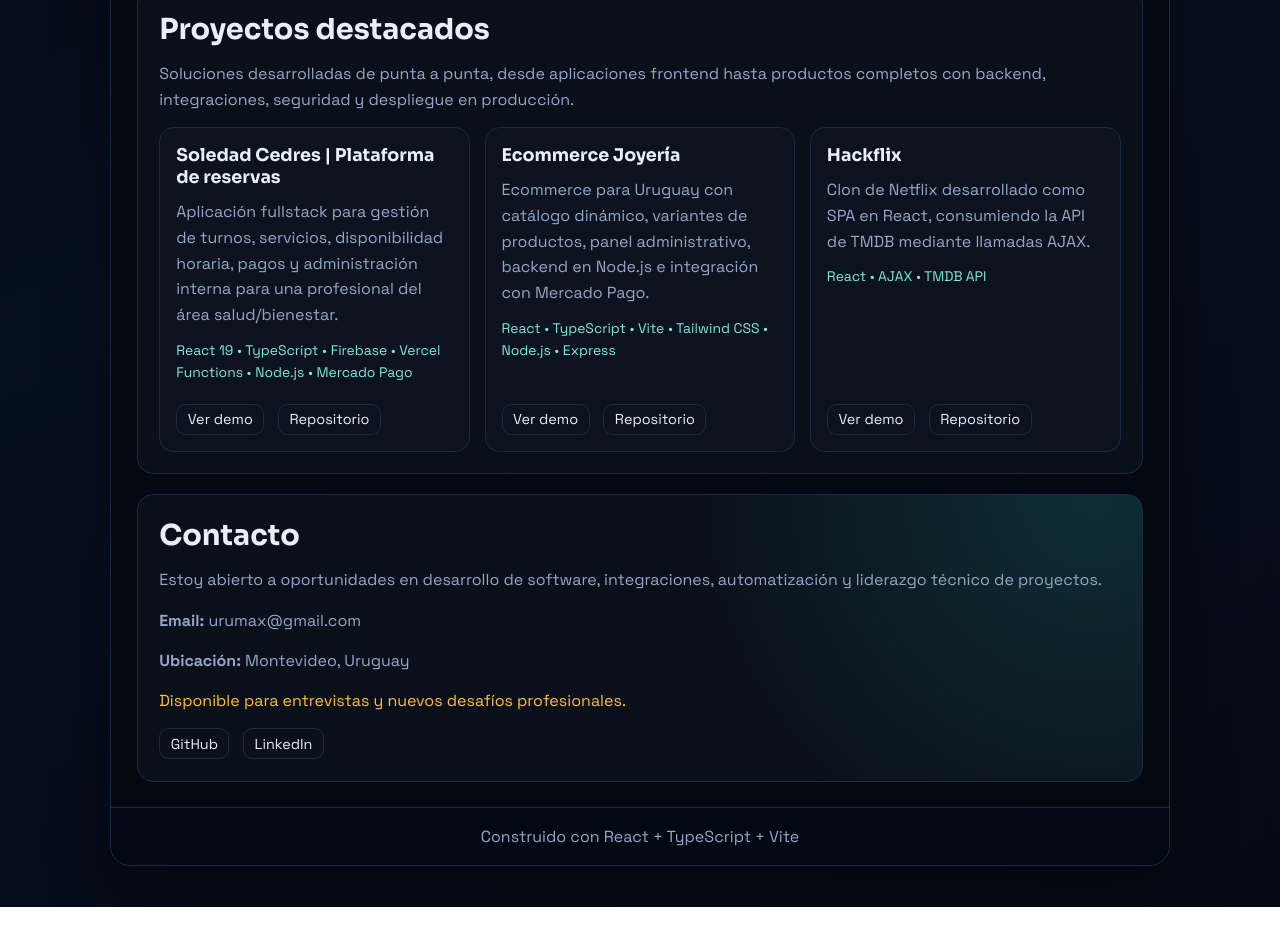
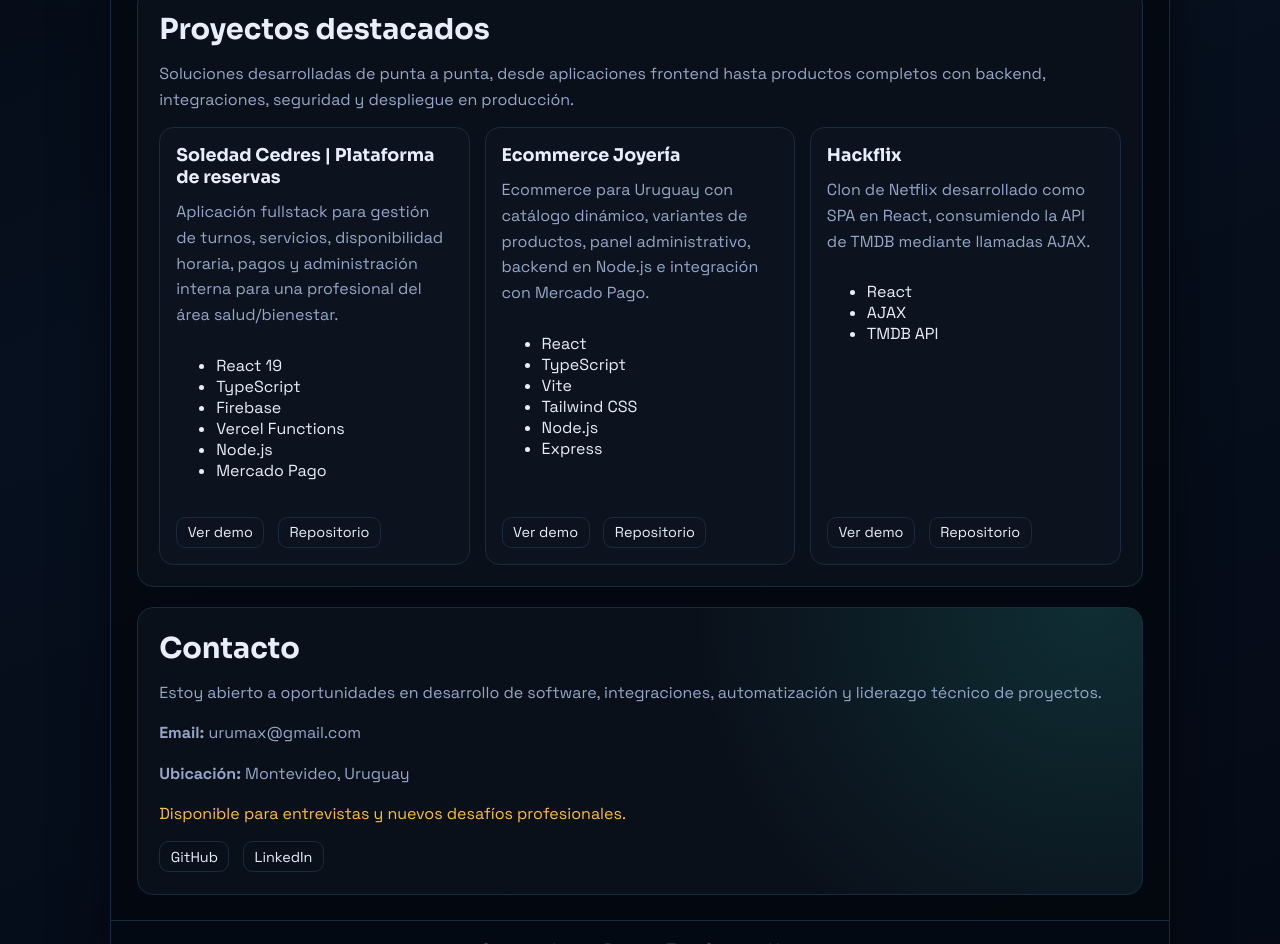
Before and after one commit to kasenawe/kasenawe-portfolio, a React (Vite) app: page / in a window 1280 px wide. Shown: the part 920-1864 px from the top of the page. Before the commit the page ends 1827 px from the top, so only its background shows below. Built offline with nearby package versions, Linux system fonts and the light colour scheme.

Commit message:
feat: feature PSICOAPOYO case study

```diff
--- a/src/components/ProjectsSection.tsx
+++ b/src/components/ProjectsSection.tsx
@@ -12,18 +12,61 @@ export function ProjectsSection({ projects }: Props) {
 
       <div className="project-grid">
         {projects.items.map((project) => (
-          <article key={project.name} className="project-card">
+          <article
+            key={project.name}
+            className={`project-card${project.featured ? " project-card-featured" : ""}`}
+          >
+            <div className="project-heading">
               <h3>{project.name}</h3>
+              {project.status && (
+                <span className="project-status">{project.status}</span>
+              )}
+            </div>
+            {project.role && <p className="project-role">{project.role}</p>}
             <p>{project.description}</p>
-            <p className="stack-line">{project.stack.join(" • ")}</p>
+
+            {project.highlights && (
+              <ul className="project-highlights">
+                {project.highlights.map((highlight) => (
+                  <li key={highlight}>{highlight}</li>
+                ))}
+              </ul>
+            )}
+
+            <ul className="tech-stack">
+              {project.stack.map((technology) => (
+                <li key={technology}>{technology}</li>
+              ))}
+            </ul>
+
+            {(project.liveUrl || project.repoUrl) && (
               <div className="project-actions">
+                {project.liveUrl && (
                   <a href={project.liveUrl} target="_blank" rel="noreferrer">
                     {projects.actions.live}
                   </a>
+                )}
+                {project.repoUrl && (
                   <a href={project.repoUrl} target="_blank" rel="noreferrer">
                     {projects.actions.repo}
                   </a>
+                )}
               </div>
+            )}
+
+            {project.caseStudy && (
+              <details className="project-case-study">
+                <summary>{projects.actions.caseStudy}</summary>
+                <div className="case-study-grid">
+                  {project.caseStudy.map((section) => (
+                    <section key={section.title}>
+                      <h4>{section.title}</h4>
+                      <p>{section.body}</p>
+                    </section>
+                  ))}
+                </div>
+              </details>
+            )}
           </article>
         ))}
       </div>
```
Lines whose indentation alone changed are shown as unchanged.
